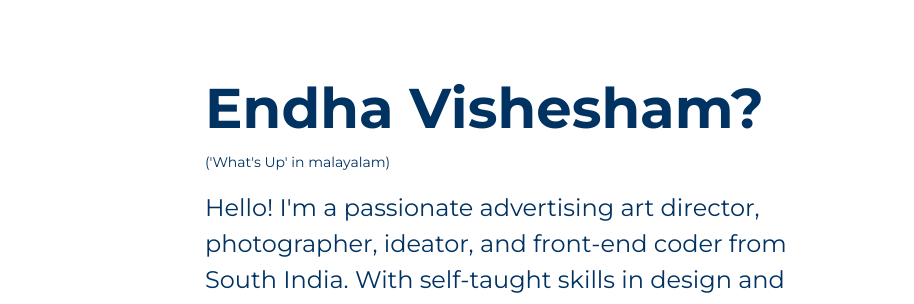
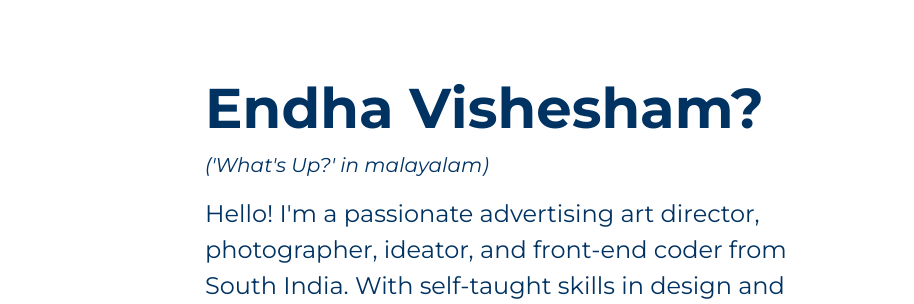
Before and after one commit to joseph0293/portfolio, a plain HTML site: page about.html in a window 1280 px wide. Shown: the part 189-493 px from the top of the page, 366-1280 px from the left. Drawn offline with nearby package versions, Linux system fonts and the light colour scheme.

Commit message:
okay final now

```diff
--- a/about.html
+++ b/about.html
@@ -154,7 +154,7 @@
                     <div class="card-body">
                         <h1 class="card-title display-4 fw-bold">Endha Vishesham?</h1>
                         <p>
-                            <small class="textberkeley py-5">('What's Up' in malayalam)</small>
+                            <small class="textberkeley py-5 fs-5 fst-italic">('What's Up?' in malayalam)</small>
                         </p>
                         <p class="card-text fs-4 lh-base">Hello! I'm a passionate advertising art director,
                             photographer, ideator, and front-end coder from South India. With self-taught skills in
```
